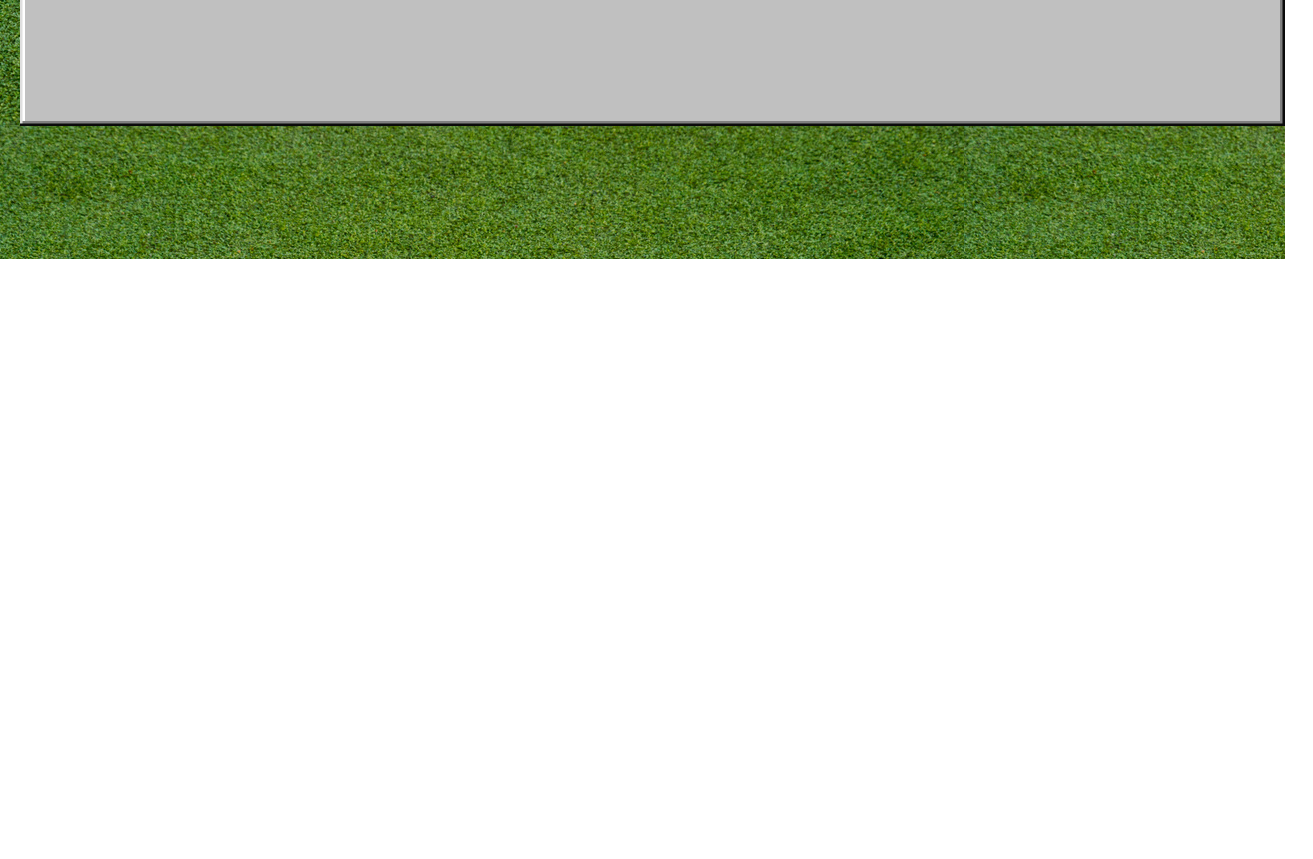
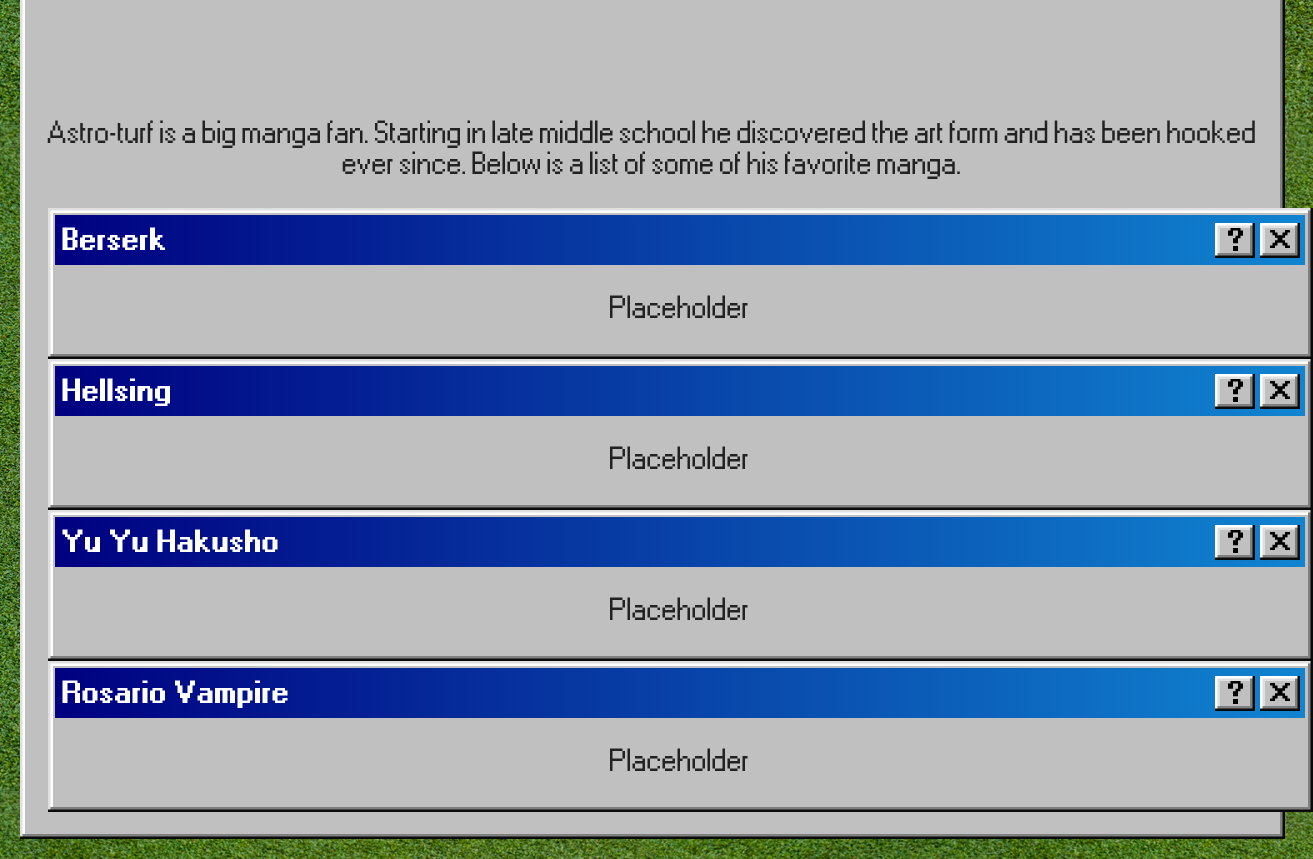
Before and after one commit to thestuckster/neocity, a plain HTML site: page manga.html in a window 1280 px wide. Shown: the part 541-1400 px from the top of the page, 1313 px wide, since content can reach past the window. Before the commit the page ends 800 px from the top, so only its background shows below. Drawn offline with nearby package versions, Linux system fonts and the light colour scheme.

Commit message:
✨ - begin work on manga page

```diff
--- a/manga.html
+++ b/manga.html
@@ -17,11 +17,11 @@
    <div class="my-navbar">
 
     <a href="./index.html">
-      <button class="active nav-button">Home</button>
+      <button class="nav-button">Home</button>
     </a>
 
     <a href="./manga.html">
-      <button class="nav-button">Manga</button>
+      <button class="nav-button active">Manga</button>
     </a>
 
     <a href="./anime.html">
@@ -39,26 +39,70 @@
     <div class="title-bar">
         <div class="title-bar-text">Manga</div>
         <div class="title-bar-controls">
-            <button aria-label="Minimize" id="minimize-btn"></button>
+            <button aria-label="Minimize"></button>
             <button aria-label="Maximize"></button>
             <button aria-label="Close"></button>
         </div>
     </div>
-    <div class="window-body">
-        <h1> test</h1>
+    <div id="manga-window" class="window-body">
+        <h1>Manga</h1>
+        <p>Astro-turf is a big manga fan. Starting in late middle school he discovered the art form and has been hooked ever since.
+        Below is a list of some of his favorite manga.</p>
+
+        <div id="berserk-window" class="window">
+            <div class="title-bar">
+                <div class="title-bar-text">Berserk</div>
+                <div class="title-bar-controls">
+                    <button aria-label="Help"></button>
+                    <button id="berserk-close" aria-label="Close"></button>
+                </div>
+            </div>
+            <div class="window-body">
+                <p>Placeholder</p>
+            </div>
+        </div>
+
+        <div id="hellsing-window" class="window">
+            <div class="title-bar">
+                <div class="title-bar-text">Hellsing</div>
+                <div class="title-bar-controls">
+                    <button aria-label="Help"></button>
+                    <button id="hellsing-close" aria-label="Close"></button>
+                </div>
+            </div>
+            <div class="window-body">
+                <p>Placeholder</p>
+            </div>
+        </div>
+
+        <div id="yu-yu-hakusho-window" class="window">
+            <div class="title-bar">
+                <div class="title-bar-text">Yu Yu Hakusho</div>
+                <div class="title-bar-controls">
+                    <button aria-label="Help"></button>
+                    <button id="yu-yu-hakusho-close" aria-label="Close"></button>
+                </div>
+            </div>
+            <div class="window-body">
+                <p>Placeholder</p>
+            </div>
+        </div>
+
+        <div id="rosario-vampire-window" class="window">
+            <div class="title-bar">
+                <div class="title-bar-text">Rosario Vampire</div>
+                <div class="title-bar-controls">
+                    <button aria-label="Help"></button>
+                    <button id="rosario-vampire-close" aria-label="Close"></button>
+                </div>
+            </div>
+            <div class="window-body">
+                <p>Placeholder</p>
+            </div>
+        </div>
     </div>
    </div>
 
-   <script>
-    const btn = document.getElementById("minimize-btn");
-    const windowElement = document.querySelector('.window-body');
-
-    btn.addEventListener('click', () => {
-        console.log("clicked!");
-        windowElement.classList.add('minimized');
-    })
-
-   </script>
-
+    <script src="manga.js"></script>
 </body>
 </html>
```
Also changed, not shown: manga.js (added).
